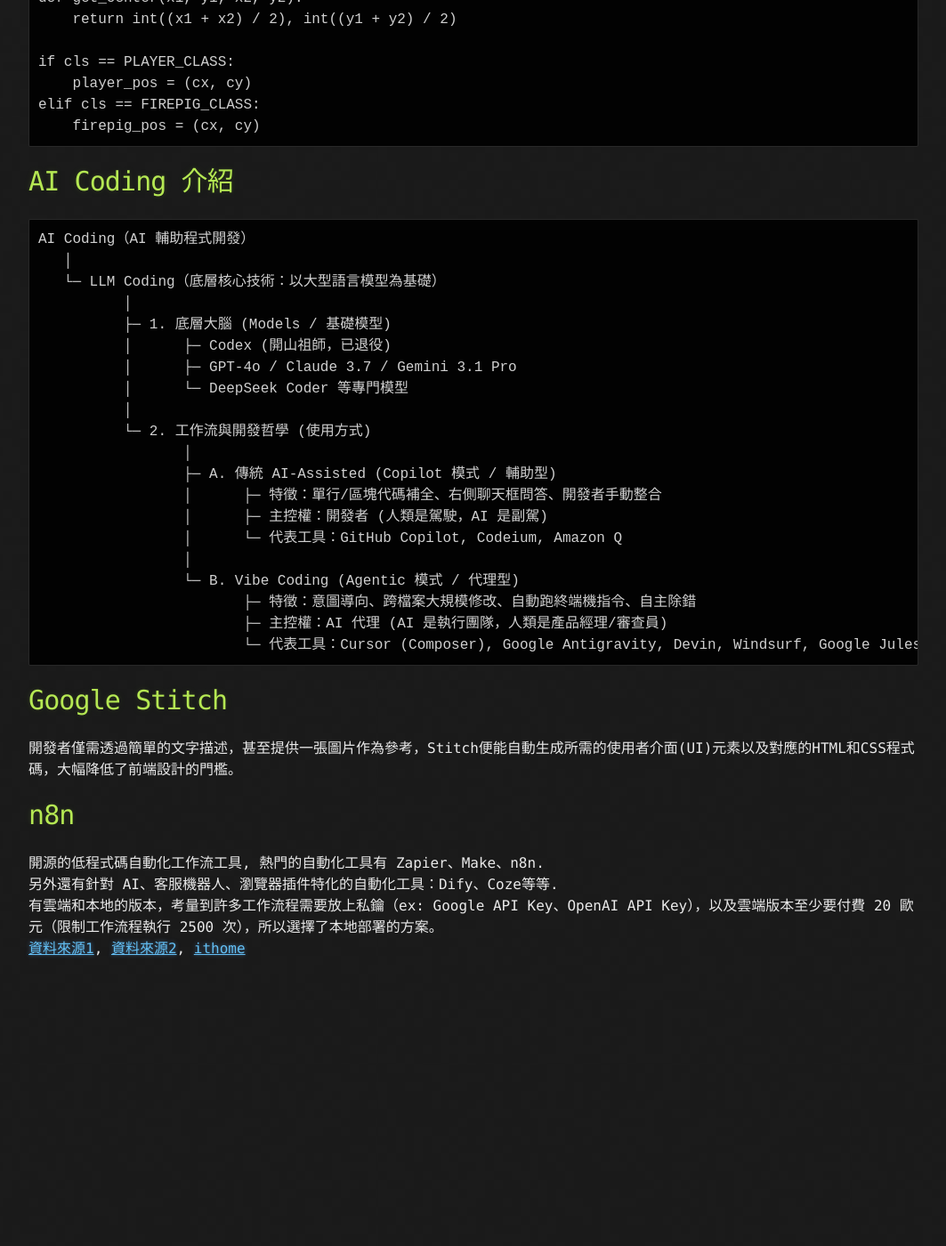
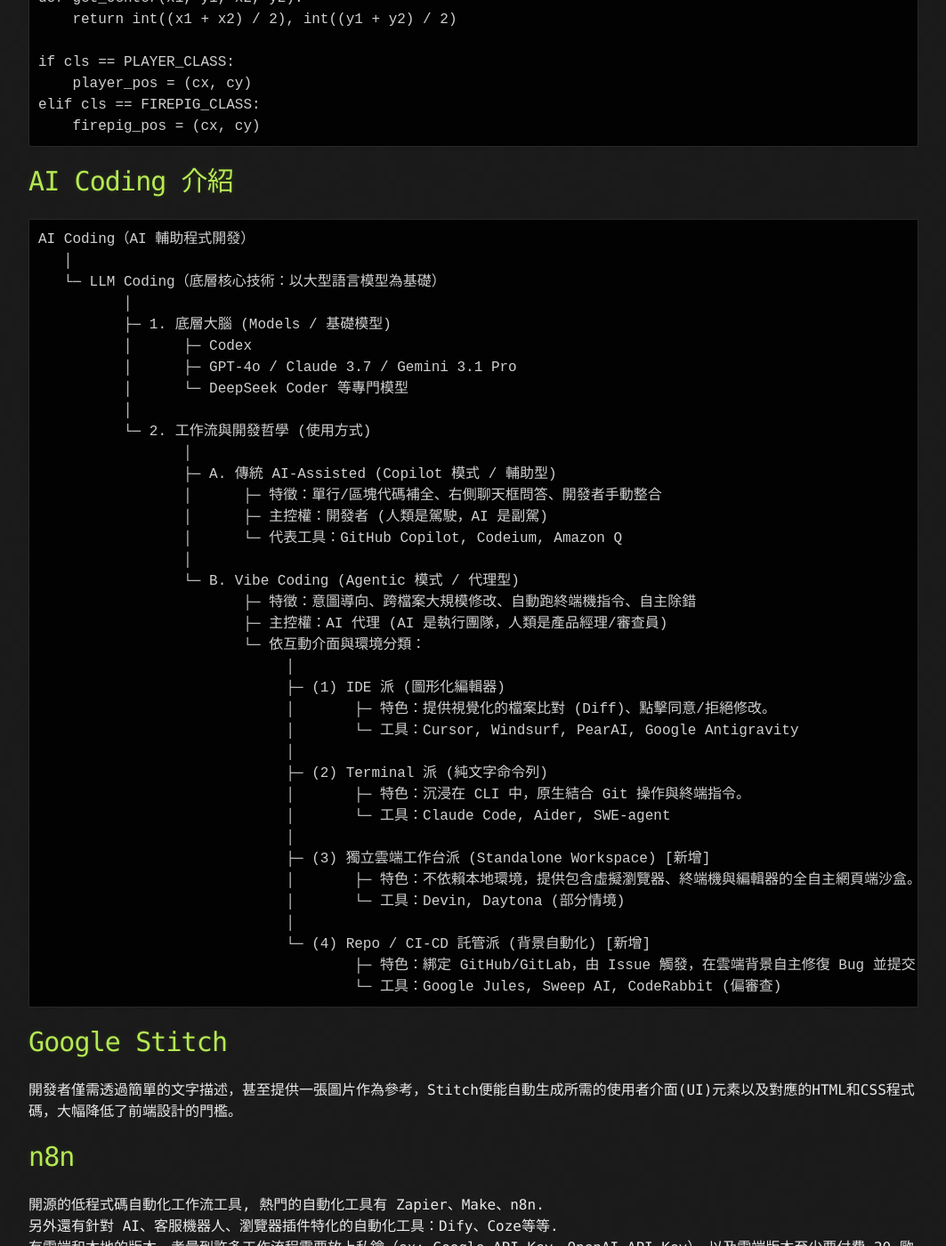
Before and after one commit to lepg5487/Stock_God, a Jekyll site: the page built from PlayAI.md, in a window 1280 px wide and 1400 px high, scrolled down 933 px. Shown: the whole window at 89% size, without its empty margins (108-1171 px from the left). Built offline with Jekyll 4.4.1, drawn with Linux system fonts in a browser that asks for light colours; our own code applies the rules of GitHub Pages for plain Markdown files; before the commit the page ends 2031 px from its top, so only the background shows below that.

Commit message:
Update PlayAI.md

````diff
--- a/PlayAI.md
+++ b/PlayAI.md
@@ -41,7 +41,7 @@
    └─ LLM Coding（底層核心技術：以大型語言模型為基礎）
           │
           ├─ 1. 底層大腦 (Models / 基礎模型)
-          │      ├─ Codex (開山祖師，已退役)
+          │      ├─ Codex
           │      ├─ GPT-4o / Claude 3.7 / Gemini 3.1 Pro
           │      └─ DeepSeek Coder 等專門模型
           │
@@ -55,7 +55,23 @@
                  └─ B. Vibe Coding (Agentic 模式 / 代理型)
                         ├─ 特徵：意圖導向、跨檔案大規模修改、自動跑終端機指令、自主除錯
                         ├─ 主控權：AI 代理 (AI 是執行團隊，人類是產品經理/審查員)
-                        └─ 代表工具：Cursor (Composer), Google Antigravity, Devin, Windsurf, Google Jules.
+                        └─ 依互動介面與環境分類：
+                             │
+                             ├─ (1) IDE 派 (圖形化編輯器)
+                             │       ├─ 特色：提供視覺化的檔案比對 (Diff)、點擊同意/拒絕修改。
+                             │       └─ 工具：Cursor, Windsurf, PearAI, Google Antigravity
+                             │
+                             ├─ (2) Terminal 派 (純文字命令列)
+                             │       ├─ 特色：沉浸在 CLI 中，原生結合 Git 操作與終端指令。
+                             │       └─ 工具：Claude Code, Aider, SWE-agent
+                             │
+                             ├─ (3) 獨立雲端工作台派 (Standalone Workspace) [新增]
+                             │       ├─ 特色：不依賴本地環境，提供包含虛擬瀏覽器、終端機與編輯器的全自主網頁端沙盒。
+                             │       └─ 工具：Devin, Daytona (部分情境)
+                             │
+                             └─ (4) Repo / CI-CD 託管派 (背景自動化) [新增]
+                                     ├─ 特色：綁定 GitHub/GitLab，由 Issue 觸發，在雲端背景自主修復 Bug 並提交 PR。
+                                     └─ 工具：Google Jules, Sweep AI, CodeRabbit (偏審查)
 ```
 
 # Google Stitch
````
